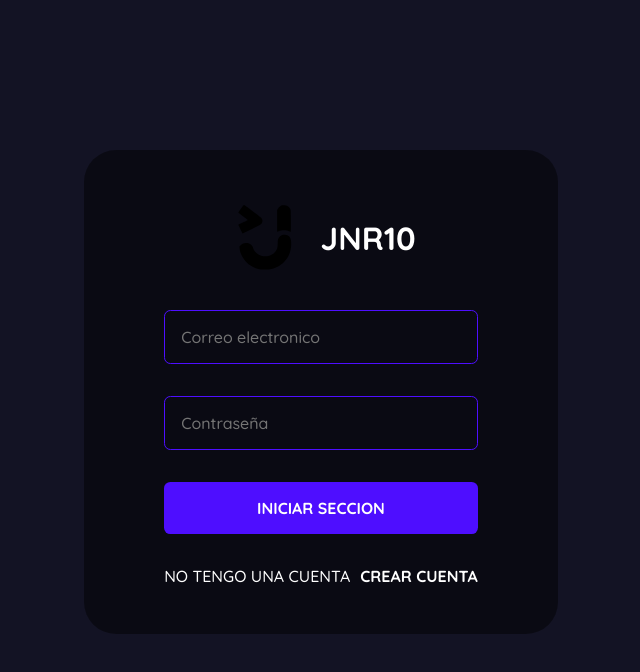
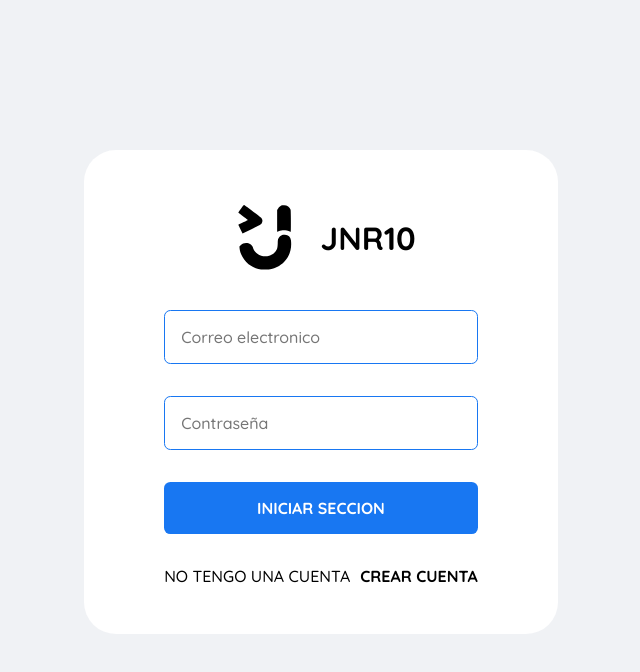
Before and after one commit to Jhonii10/Chat-app-10, a React (Create React App) app in the folder public/: page /login in a window 1280 px wide. Shown: the top 672 px of the page, without its empty margins (319-959 px from the left). Built offline with nearby package versions, Linux system fonts and the light colour scheme.

Commit message:
new styles to login and register

```diff
--- a/public/src/pages/Chat.jsx
+++ b/public/src/pages/Chat.jsx
@@ -18,11 +18,11 @@ const Container = styled.div`
         justify-content: center;
         gap:1rem;
         align-items : center;
-        background-color: #131324;
+        background-color: #f0f2f5;
         .container{
             height:85vh;
             width:85vw;
-            background-color: #00000076;
+            background-color: #fff;
             display:grid;
             grid-template-columns: 25% 75%;
             @media screen and (min-width:720px) and (max-width:1000px){
--- a/public/src/pages/Login.jsx
+++ b/public/src/pages/Login.jsx
@@ -16,7 +16,7 @@ const FormContainer = styled.div`
   justify-content: center;
   gap: 1rem;
   align-items: center;
-  background-color: #131324;
+  background-color: #f0f2f5;
   .brand {
     display: flex;
     align-items: center;
@@ -26,7 +26,7 @@ const FormContainer = styled.div`
       height: 5rem;
     }
     h1 {
-      color: white;
+      color: black;
       text-transform: uppercase;
     }
   }
@@ -35,25 +35,25 @@ const FormContainer = styled.div`
     display: flex;
     flex-direction: column;
     gap: 2rem;
-    background-color: #00000076;
+    background-color: #fff;
     border-radius: 2rem;
     padding: 3rem 5rem;
   }
   input {
     background-color: transparent;
     padding: 1rem;
-    border: 0.1rem solid #4e0eff;
+    border: 0.1rem solid #1877f2;
     border-radius: 0.4rem;
-    color: white;
+    color: black;
     width: 100%;
     font-size: 1rem;
     &:focus {
-      border: 0.1rem solid #997af0;
+      border: 0.1rem solid #559bf4;
       outline: none;
     }
   }
   button {
-    background-color: #4e0eff;
+    background-color: #1877f2;
     color: white;
     padding: 1rem 2rem;
     border: none;
@@ -63,11 +63,11 @@ const FormContainer = styled.div`
     font-size: 1rem;
     text-transform: uppercase;
     &:hover {
-      background-color: #4e0eff;
+      background-color: #006fff;
     }
   }
   span {
-    color: white;
+    color: black;
     text-transform: uppercase;
     a {
       color: #4e0eff;
--- a/public/src/pages/Register.jsx
+++ b/public/src/pages/Register.jsx
@@ -15,7 +15,7 @@ const FormContainer = styled.div`
   justify-content: center;
   gap: 1rem;
   align-items: center;
-  background-color: #131324;
+  background-color: #f0f2f5;
   .brand {
     display: flex;
     align-items: center;
@@ -25,7 +25,7 @@ const FormContainer = styled.div`
       height: 5rem;
     }
     h1 {
-      color: white;
+      color: black;
       text-transform: uppercase;
     }
   }
@@ -34,25 +34,25 @@ const FormContainer = styled.div`
     display: flex;
     flex-direction: column;
     gap: 2rem;
-    background-color: #00000076;
+    background-color: #fff;
     border-radius: 2rem;
     padding: 3rem 5rem;
   }
   input {
     background-color: transparent;
     padding: 1rem;
-    border: 0.1rem solid #4e0eff;
+    border: 0.1rem solid #1877f2;
     border-radius: 0.4rem;
-    color: white;
+    color: black;
     width: 100%;
     font-size: 1rem;
     &:focus {
-      border: 0.1rem solid #997af0;
+      border: 0.1rem solid #559bf4;
       outline: none;
     }
   }
   button {
-    background-color: #4e0eff;
+    background-color: #1877f2;
     color: white;
     padding: 1rem 2rem;
     border: none;
@@ -62,11 +62,11 @@ const FormContainer = styled.div`
     font-size: 1rem;
     text-transform: uppercase;
     &:hover {
-      background-color: #4e0eff;
+      background-color: #006fff;
     }
   }
   span {
-    color: white;
+    color: black;
     text-transform: uppercase;
     a {
       color: #4e0eff;
```
